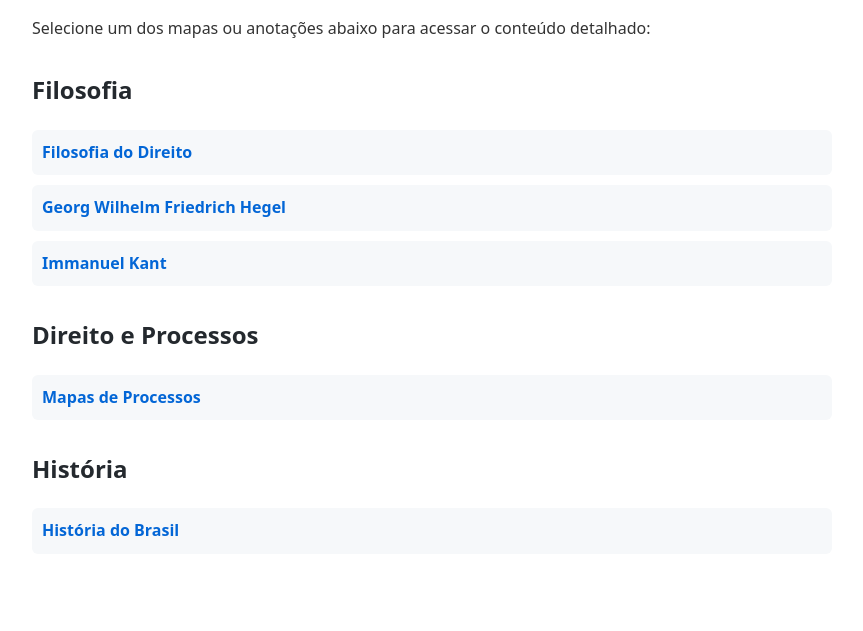
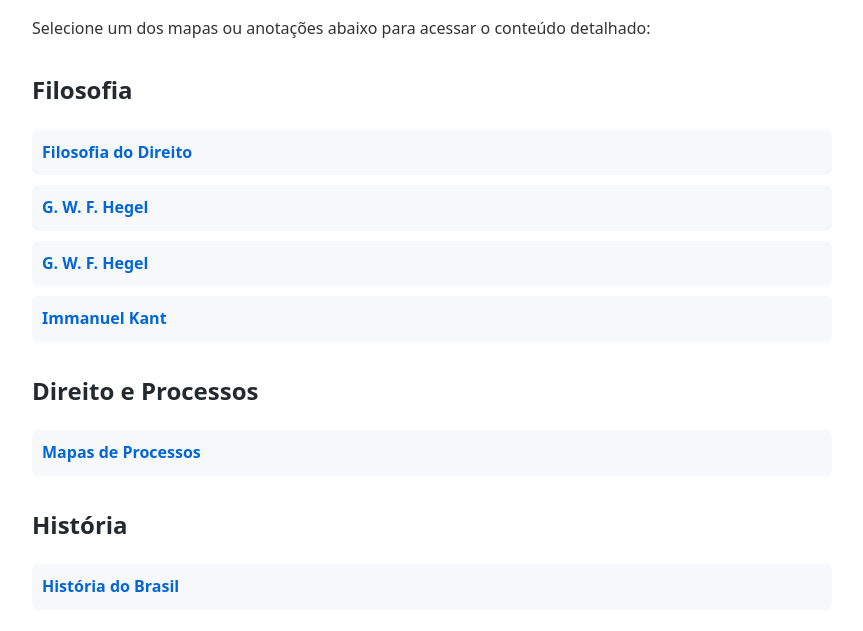
Before and after one commit to luccas-amorim/ariadne, a plain HTML site: page index.html in a window 1280 px wide. Shown: the part 109-740 px from the top of the page, without its empty margins (208-1071 px from the left). Drawn offline with Linux system fonts and the light colour scheme.

Commit message:
Update Hegel links in index.html

```diff
--- a/index.html
+++ b/index.html
@@ -21,7 +21,8 @@
     <h2>Filosofia</h2>
     <ul>
         <li><a href="filosofia/filosofia_direito.html">Filosofia do Direito</a></li>
-        <li><a href="filosofia/hegel.html">Georg Wilhelm Friedrich Hegel</a></li>
+        <li><a href="filosofia/hegel-logica.html">G. W. F. Hegel</a></li>
+        <li><a href="filosofia/hegel-direito.html">G. W. F. Hegel</a></li>
         <li><a href="filosofia/kant.html">Immanuel Kant</a></li>
     </ul>
 
```
